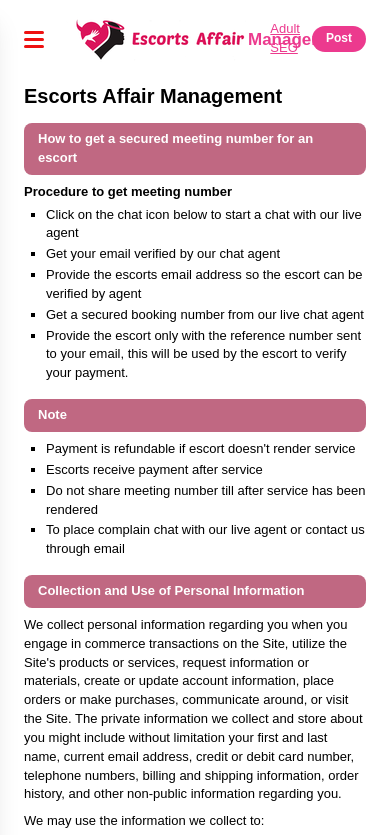
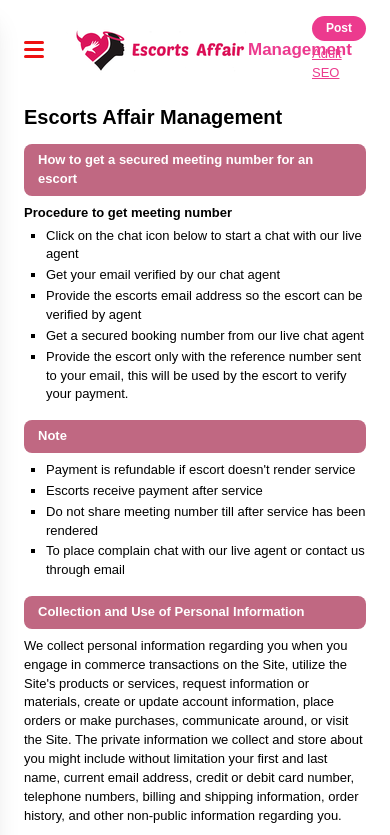
Before and after one commit to devquduscoo1-arch/escorts-affair-management, a Next.js app: page / in a window 390 px wide. Shown: the top 835 px of the page. Built offline with nearby package versions, Linux system fonts and the light colour scheme.

Commit message:
Fix mobile header: stack Adult SEO below Post button

```diff
--- a/app/components/SiteHeader.tsx
+++ b/app/components/SiteHeader.tsx
@@ -15,10 +15,10 @@
           </div>
         </div>
 
-        {/* Right: Adult SEO link + Post button */}
-        <div className="flex items-center gap-3">
+        {/* Right: Post button + Adult SEO link */}
+        <div className="flex flex-col items-end gap-1">
+          <a href="https://www.escortsaffair.com/manage/ad/market" target="_blank" rel="noopener noreferrer" className="rounded-full px-[14px] py-1 text-[12px] font-semibold bg-pink-primary text-white hover:bg-pink-deep inline-block">Post</a>
           <a href="https://www.escortsaffair.com" target="_blank" rel="noopener noreferrer" className="text-pink-primary underline text-[13px]">Adult SEO</a>
-          <a href="https://www.escortsaffair.com/manage/ad/market" target="_blank" rel="noopener noreferrer" className="rounded-full px-[14px] py-1 text-[12px] font-semibold bg-pink-primary text-white hover:bg-pink-deep inline-block">Post</a>
         </div>
       </div>
 
```
